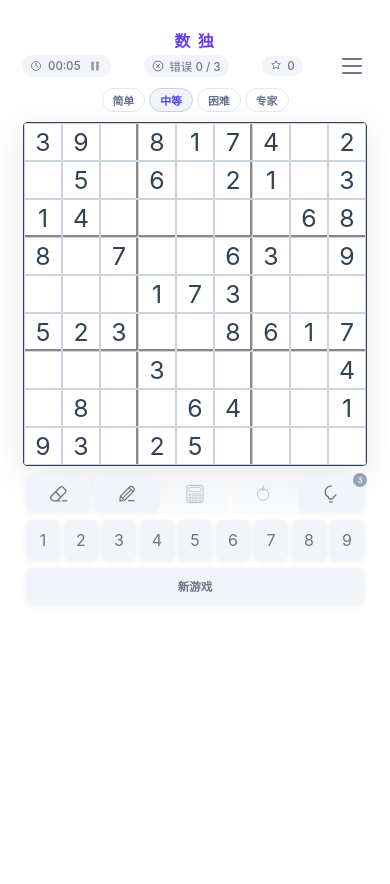
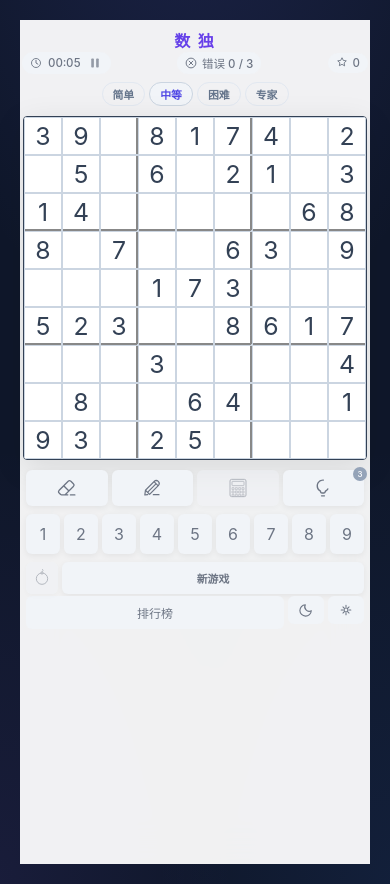
Before and after one commit to daxmate/sudoku, a Vue app: page / in a window 390 px wide. Built offline with nearby package versions, Linux system fonts and the light colour scheme.

Commit message:
revert: src 回退到 8d8cb62，保留 PWA 文件(post 8d8cb62)

```diff
--- a/src/App.vue
+++ b/src/App.vue
@@ -13,7 +13,6 @@
         @select-difficulty="game.newGame($event)"
         @toggle-pause="game.togglePause()"
         @update-zoom="game.setZoom($event)"
-        @open-settings="showSettings = true"
       />
       <div class="board-row">
         <GameBoard />
@@ -21,20 +20,20 @@
           <ActionButtons
             :note-active="game.state.isNoteMode"
             :auto-calc-enabled="game.state.isAutoCalc"
-            :auto-mark-enabled="game.state.autoMarkFeature"
             :hints-remaining="game.state.hintsRemaining"
             @erase="game.eraseCell()"
             @toggle-notes="game.toggleNoteMode()"
             @auto-calc="game.autoCalcCell()"
             @hint="game.useHint()"
-            @toggle-auto-mark="game.toggleAutoMark()"
           />
           <NumberPad :player-grid="game.state.playerGrid" :show-depletion="game.state.depletionFeature" @place="game.placeNumber($event)" />
           <BottomPanel
+            :auto-mark-enabled="game.state.autoMarkFeature"
             @open-settings="showSettings = true"
             @new-game="showConfirm = true"
             @open-leaderboard="showLeaderboard = true"
             @toggle-theme="toggleDarkMode"
+            @toggle-auto-mark="game.toggleAutoMark()"
           />
         </div>
       </div>
@@ -61,7 +60,6 @@
       :sound="game.state.soundOn"
       :anim="game.state.isAnimOn"
       :vim-mode="game.state.vimMode"
-      :dark-mode="isDarkMode"
       @close="showSettings = false"
       @toggle-auto-calc="game.toggleAutoCalc($event)"
       @toggle-auto-mark="game.setAutoMarkFeature($event)"
@@ -69,7 +67,6 @@
       @toggle-sound="game.toggleSound()"
       @toggle-anim="game.toggleAnim()"
       @toggle-vim="game.toggleVimMode()"
-      @toggle-dark-mode="toggleDarkMode"
     />
     <ConfirmOverlay
       :visible="showConfirm"
@@ -104,11 +101,6 @@ const isDarkMode = ref(false)
 
 function toggleDarkMode() {
   isDarkMode.value = !isDarkMode.value
-  const isMobile = window.innerWidth <= 640
-  if (isMobile) {
-    document.body.style.background = isDarkMode.value ? '#0f172a' : '#fff'
-    document.body.style.backgroundImage = 'none'
-  }
 }
 
 const showSettings = ref(false)
@@ -154,10 +146,6 @@ const onKeydown = (e) => {
 }
 
 onMounted(() => {
-  if (window.innerWidth <= 640) {
-    document.body.style.background = '#fff'
-    document.body.style.backgroundImage = 'none'
-  }
   if (game.hasSavedGame()) {
     const saved = JSON.parse(localStorage.getItem('sudoku-saved-game'))
     game.restoreGame(saved)
@@ -171,8 +159,6 @@ onMounted(() => {
 
 onUnmounted(() => {
   window.removeEventListener('keydown', onKeydown)
-  document.body.style.background = ''
-  document.body.style.backgroundImage = ''
 })
 </script>
 
@@ -183,7 +169,6 @@ onUnmounted(() => {
   --color-text-muted: #64748b;
   --color-text-light: #94a3b8;
   --color-surface: rgba(255, 255, 255, 0.94);
-  --color-surface-mobile: #fff;
 
   /* GameHeader - 状态标签 */
   --badge-bg: #f1f4f8;
@@ -316,7 +301,6 @@ onUnmounted(() => {
   --color-text-muted: #94a3b8;
   --color-text-light: #64748b;
   --color-surface: rgba(15, 23, 42, 0.94);
-  --color-surface-mobile: #0f172a;
   --badge-bg: #1e293b;
   --badge-text: #94a3b8;
   --diff-btn-border: #334155;
@@ -452,16 +436,13 @@ h1 {
 }
 
 @media (max-width: 640px) {
-  .app { max-width: none; margin: 0; width: 100%; min-height: 100dvh; background: var(--color-surface-mobile); }
+  .app { max-width: none; margin: 0; width: 100%; min-height: 100dvh; }
   .container {
     padding: 0;
     border-radius: 0;
     border: none;
     min-height: 100dvh;
     box-shadow: none;
-    backdrop-filter: none;
-    -webkit-backdrop-filter: none;
-    background: var(--color-surface-mobile);
   }
   h1 { padding: 8px 0 0; margin: 0; font-size: 1rem; letter-spacing: 2px; }
   .subtitle { display: none; }
--- a/src/components/ActionButtons.vue
+++ b/src/components/ActionButtons.vue
@@ -25,19 +25,6 @@
       </svg>
     </button>
 
-    <button
-      class="auto-mark-btn"
-      :class="{ disabled: !autoMarkEnabled }"
-      :title="autoMarkEnabled ? '全部标记' : '需要到设置中开启'"
-      @click="autoMarkEnabled ? $emit('toggleAutoMark') : null"
-    >
-      <svg viewBox="0 0 30 30" width="24" height="24" fill="none">
-        <circle cx="15" cy="16" r="8.5" stroke="currentColor" stroke-width="1.5"/>
-        <rect x="13.5" y="6" width="3" height="3" rx=".6" stroke="currentColor" stroke-width="1.3"/>
-        <path d="M15 6q3-2 1-4" stroke="currentColor" stroke-width="1.3" stroke-linecap="round"/>
-      </svg>
-    </button>
-
     <button class="warning" :class="{ disabled: hintsRemaining <= 0 }" :title="hintsRemaining > 0 ? '提示' : '没有提示次数了'" @click="hintsRemaining > 0 ? $emit('hint') : null">
       <svg viewBox="0 0 30 30" width="24" height="24">
         <g fill="currentColor" fill-rule="evenodd">
@@ -55,16 +42,15 @@ defineProps({
   noteActive: Boolean,
   autoCalcEnabled: Boolean,
   hintsRemaining: { type: Number, default: 3 },
-  autoMarkEnabled: Boolean,
 })
 
-defineEmits(['erase', 'toggleNotes', 'autoCalc', 'hint', 'toggleAutoMark'])
+defineEmits(['erase', 'toggleNotes', 'autoCalc', 'hint'])
 </script>
 
 <style scoped>
 .action-buttons {
   display: grid;
-  grid-template-columns: repeat(5, 1fr);
+  grid-template-columns: repeat(4, 1fr);
   gap: 4px;
 }
 
@@ -110,9 +96,6 @@ defineEmits(['erase', 'toggleNotes', 'autoCalc', 'hint', 'toggleAutoMark'])
 .warning.disabled { opacity: 0.45; }
 .warning.disabled:hover { transform: none; box-shadow: none; background: var(--action-bg); color: var(--action-text); cursor: default; }
 
-.auto-mark-btn.disabled { opacity: 0.45; }
-.auto-mark-btn.disabled:hover { transform: none; box-shadow: none; background: var(--action-bg); color: var(--action-text); cursor: default; }
-
 .hint-count {
   position: absolute;
   top: -3px;
@@ -133,8 +116,8 @@ defineEmits(['erase', 'toggleNotes', 'autoCalc', 'hint', 'toggleAutoMark'])
 
 @media (max-width: 640px) {
   .action-buttons {
-    grid-template-columns: repeat(5, 1fr);
-    gap: 3px;
+    grid-template-columns: repeat(4, 1fr);
+    gap: 4px;
   }
   .action-buttons button {
     height: 36px;
--- a/src/components/BottomPanel.vue
+++ b/src/components/BottomPanel.vue
@@ -1,6 +1,18 @@
 <template>
   <div class="bottom-section">
     <div class="bottom-row">
+      <button
+        class="auto-mark-btn"
+        :class="{ disabled: !autoMarkEnabled }"
+        :title="autoMarkEnabled ? '全部标记' : '需要到设置中开启'"
+        @click="autoMarkEnabled ? $emit('toggleAutoMark') : null"
+      >
+        <svg viewBox="0 0 30 30" width="24" height="24" fill="none">
+          <circle cx="15" cy="16" r="8.5" stroke="currentColor" stroke-width="1.5"/>
+          <rect x="13.5" y="6" width="3" height="3" rx=".6" stroke="currentColor" stroke-width="1.3"/>
+          <path d="M15 6q3-2 1-4" stroke="currentColor" stroke-width="1.3" stroke-linecap="round"/>
+        </svg>
+      </button>
       <button class="new-game-btn" @click="$emit('newGame')">新游戏</button>
     </div>
     <div class="leaderboard-row">
@@ -21,7 +33,11 @@
 </template>
 
 <script setup>
-defineEmits(['openSettings', 'newGame', 'openLeaderboard', 'toggleTheme'])
+defineProps({
+  autoMarkEnabled: Boolean,
+})
+
+defineEmits(['openSettings', 'newGame', 'openLeaderboard', 'toggleTheme', 'toggleAutoMark'])
 </script>
 
 <style scoped>
@@ -40,6 +56,34 @@ defineEmits(['openSettings', 'newGame', 'openLeaderboard', 'toggleTheme'])
   display: grid;
   grid-template-columns: 1fr 2fr;
   gap: 4px;
+}
+
+.auto-mark-btn {
+  width: 100%;
+  aspect-ratio: 1;
+  border: none;
+  border-radius: 6px;
+  background: var(--panel-bg);
+  color: var(--panel-text);
+  cursor: pointer;
+  display: flex;
+  align-items: center;
+  justify-content: center;
+  transition: all .15s ease;
+  box-shadow: 0 2px 6px rgba(0,0,0,.06);
+}
+
+.auto-mark-btn:hover {
+  background: var(--panel-hover-bg);
+  color: var(--panel-mark-hover-text);
+}
+.auto-mark-btn.disabled {
+  opacity: 0.45;
+}
+.auto-mark-btn.disabled:hover {
+  background: var(--panel-bg);
+  color: var(--panel-text);
+  transform: none;
 }
 
 .new-game-btn {
@@ -62,17 +106,23 @@ defineEmits(['openSettings', 'newGame', 'openLeaderboard', 'toggleTheme'])
   transform: translateY(-1px);
 }
 
+@media (max-width: 640px) {
+  .bottom-section { gap: 2px; }
+  .bottom-row {
+    display: flex;
+    gap: 4px;
+  }
+  .auto-mark-btn { width: 32px; aspect-ratio: auto; height: 32px; padding: 2px; flex-shrink: 0; }
+  .auto-mark-btn svg { width: 20px; height: 20px; }
+  .new-game-btn { font-size: .68rem; padding: 4px; min-height: 32px; flex: 1; }
+  .lb-btn { font-size: .68rem; padding: 4px; min-height: 28px; }
+  .icon-btn { width: 28px; height: 28px; padding: 4px; flex-shrink: 0; }
+  .icon-btn svg { width: 14px; height: 14px; }
+}
+
 .leaderboard-row {
   display: flex;
   gap: 4px;
-  margin-top: auto;
-}
-
-@media (max-width: 640px) {
-  .bottom-section { gap: 2px; }
-  .bottom-row { display: block; }
-  .new-game-btn { width: 100%; font-size: .72rem; padding: 6px; min-height: 36px; }
-  .leaderboard-row { display: none !important; }
 }
 
 .lb-btn {
--- a/src/components/GameHeader.vue
+++ b/src/components/GameHeader.vue
@@ -33,13 +33,6 @@
       <input type="range" class="zoom-slider" min="50" max="150" step="5" v-model.number="localZoom" @change="$emit('updateZoom', localZoom)" />
       <span class="zoom-label">{{ localZoom }}%</span>
     </div>
-    <button class="menu-btn" @click="$emit('openSettings')" title="设置">
-      <svg viewBox="0 0 20 16" width="20" height="16">
-        <rect y="0" width="20" height="2" rx="1" fill="currentColor"/>
-        <rect y="7" width="20" height="2" rx="1" fill="currentColor"/>
-        <rect y="14" width="20" height="2" rx="1" fill="currentColor"/>
-      </svg>
-    </button>
   </div>
 
   <div class="difficulty-wrap">
@@ -61,7 +54,7 @@ const props = defineProps({
   paused: Boolean,
   zoom: { type: Number, default: 100 },
 })
-defineEmits(['selectDifficulty', 'togglePause', 'updateZoom', 'openSettings'])
+defineEmits(['selectDifficulty', 'togglePause', 'updateZoom'])
 
 const localZoom = ref(props.zoom)
 
@@ -190,23 +183,11 @@ const formattedTime = computed(() => {
   color: var(--diff-btn-active-text);
 }
 
-.menu-btn {
-  display: none;
-  background: none;
-  border: none;
-  cursor: pointer;
-  padding: 6px;
-  color: var(--badge-text);
-  border-radius: 6px;
-}
-.menu-btn:hover { background: var(--badge-bg); }
-
 @media (max-width: 640px) {
   .game-header { gap: 4px; margin-bottom: 8px; }
   .stat-badge { font-size: .72rem; padding: 3px 8px; }
   .stat-badge svg { width: 12px; height: 12px; }
   .zoom-control { display: none; }
-  .menu-btn { display: flex; align-items: center; }
   .difficulty-wrap { gap: 4px; margin-bottom: 10px; }
   .difficulty-wrap button { font-size: .68rem; padding: 3px 10px; }
 }
--- a/src/components/SettingsOverlay.vue
+++ b/src/components/SettingsOverlay.vue
@@ -38,13 +38,6 @@
         </label>
       </div>
       <div class="setting-row">
-        <label>深色模式</label>
-        <label class="toggle">
-          <input type="checkbox" :checked="darkMode" @change="$emit('toggleDarkMode')" />
-          <span class="toggle-track"></span>
-        </label>
-      </div>
-      <div class="setting-row setting-row-vim">
         <label>Vim 方向键 (h/j/k/l)</label>
         <label class="toggle">
           <input type="checkbox" :checked="vimMode" @change="$emit('toggleVim')" />
@@ -67,9 +60,8 @@ defineProps({
   sound: Boolean,
   anim: Boolean,
   vimMode: Boolean,
-  darkMode: Boolean,
 })
-defineEmits(['close', 'toggleAutoCalc', 'toggleAutoMark', 'toggleDepletion', 'toggleSound', 'toggleAnim', 'toggleVim', 'toggleDarkMode'])
+defineEmits(['close', 'toggleAutoCalc', 'toggleAutoMark', 'toggleDepletion', 'toggleSound', 'toggleAnim', 'toggleVim'])
 </script>
 
 <style scoped>
@@ -173,8 +165,4 @@ h3 {
 .overlay-confirm:hover {
   background: var(--overlay-btn-hover-bg);
 }
-
-@media (max-width: 640px) {
-  .setting-row-vim { display: none; }
-}
 </style>
--- a/src/main.js
+++ b/src/main.js
@@ -3,9 +3,3 @@ import App from './App.vue'
 import './style.css'
 
 createApp(App).mount('#app')
-
-if ('serviceWorker' in navigator) {
-  window.addEventListener('load', () => {
-    navigator.serviceWorker.register('/sw.js')
-  })
-}
```
